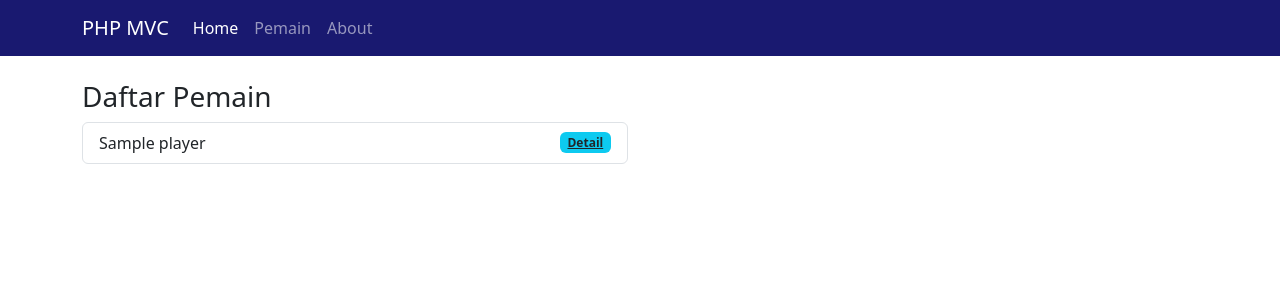
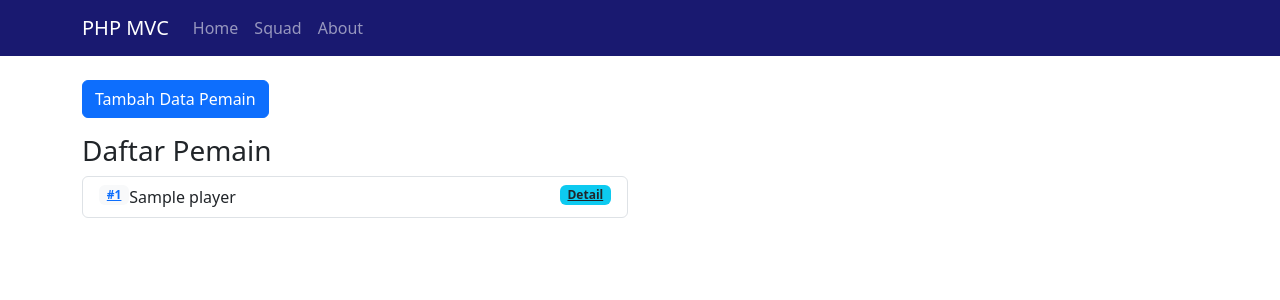
Before and after one commit to TanzilalGummilang/tutorial_php-mvc, a PHP site: the page made by app/views/players/index.php in a window 1280 px wide. Shown: the top 300 px of the page. Run offline with PHP 8.4, Linux system fonts and the light colour scheme; the template is opened without the code that fills it: most values are stand-ins (such as "Sample title", 1, 10 or a date in 2020); some libraries are stand-ins or nearby versions.

Commit message:
eps09 insert data, update database ke db_chelsea_phpmvc

```diff
--- a/app/config/config.php
+++ b/app/config/config.php
@@ -5,6 +5,6 @@ define('BASEURL', 'http://localhost/phpmvc/public');
 define('DB_HOST', 'localhost');
 define('DB_USER', 'root');
 define('DB_PASS', '');
-define('DB_NAME', 'db_chelsea_fc');
+define('DB_NAME', 'db_chelsea_phpmvc');
 
 ?>
--- a/app/core/Database.php
+++ b/app/core/Database.php
@@ -67,6 +67,11 @@ class Database
     return $this->stmt->fetch(PDO::FETCH_ASSOC);
   }
 
+  public function rowCount()
+  {
+    return $this->stmt->rowCount();
+  }
+
 }
 
 ?>
--- a/app/views/players/detail.php
+++ b/app/views/players/detail.php
@@ -8,11 +8,6 @@
     <p class="card-text mb-1"><?= $data['players']['nationality']; ?></p>
     <p class="card-text"><?= $data['players']['position']; ?></p>
     <p class="card-text">#<?= $data['players']['player_number']; ?></p>
-    <p class="card-text mb-1"><?= $data['players']['birth_place']; ?></p>
-    <p class="card-text mb-1"><?= $data['players']['birth_date']; ?></p>
-    <p class="card-text mb-1"><?= $data['players']['height']; ?> cm</p>
-    <p class="card-text mb-1"><?= $data['players']['position_detail']; ?></p>
-    <p class="card-text">&pound<?= $data['players']['salary']; ?> /weekly</p>
 
     <a href="<?= BASEURL; ?>/players" class="card-link">Kembali</a>
   </div>
--- a/app/views/players/index.php
+++ b/app/views/players/index.php
@@ -1,14 +1,23 @@
 <div class="row">
   <div class="col-6">
+
+
+<!-- Button trigger modal -->
+<button type="button" class="btn btn-primary mb-3" data-bs-toggle="modal" data-bs-target="#formModalLabel">
+  Tambah Data Pemain
+</button>
+
+
     <h3>Daftar Pemain</h3>
 
-    <?php foreach ($data['players'] as $players) : ?>
-      <div class="list-group">
-        <li class="list-group-item d-flex justify-content-between align-items-center">
+    <ul class="list-group">
+      <?php foreach ($data['players'] as $players) : ?>
+        <li class="list-group-item">
           <?= $players['player_name']; ?>
-          <a href="<?= BASEURL; ?>/players/detail/<?= $players['player_code']; ?>" class="badge bg-info text-dark">Detail</a>
+          <a href="<?= BASEURL; ?>/players/detail/<?= $players['player_code']; ?>" class="badge bg-light text-primary float-start">#<?= $players['player_number']; ?></a>
+          <a href="<?= BASEURL; ?>/players/detail/<?= $players['player_code']; ?>" class="badge bg-info text-dark float-end">Detail</a>
         </li>
-      </div>
-    <?php endforeach; ?>
+      <?php endforeach; ?>
+    </ul>
   </div>
 </div>
--- a/app/views/templates/footer.php
+++ b/app/views/templates/footer.php
@@ -1,7 +1,60 @@
 </div>
 
+
+<!-- Modal -->
+<div class="modal fade" id="formModalLabel" tabindex="-1" aria-labelledby="titleModal" aria-hidden="true">
+  <div class="modal-dialog">
+    <div class="modal-content">
+      <div class="modal-header">
+        <h5 class="modal-title" id="titleModal">Tambah Data Pemain</h5>
+        <button type="button" class="btn-close" data-bs-dismiss="modal" aria-label="Close"></button>
+      </div>
+      <div class="modal-body">
+
+        <form action="<?= BASEURL; ?>/players/insert" method="post">
+
+          <div class="mb-3">
+            <label for="player-code" class="form-label">Kode Pemain</label>
+            <input type="text" class="form-control" id="player-code" name="player-code">
+            <div class="form-text">dua digit terakhir kode pemain sama dengan no punggung. co: ply015 </div>
+          </div>
+          <div class="mb-3">
+            <label for="player-name" class="form-label">Nama</label>
+            <input type="text" class="form-control" id="player-name" name="player-name">
+          </div>
+          <div class="mb-3">
+            <label for="player-number" class="form-label">Nomer Punggung</label>
+            <input type="text" class="form-control" id="player-number" name="player-number">
+            <div class="form-text">di isi hanya dua digit</div>
+          </div>
+          <div class="mb-3">
+            <label for="position" class="mb-3">Posisi</label>
+            <select class="form-select" name="position" id="position">
+              <option selected></option>
+              <option value="Goalkeeper">Goalkeeper</option>
+              <option value="Defender">Defender</option>
+              <option value="Midfielder">Midfielder</option>
+              <option value="Forward">Forward</option>
+            </select>
+          </div>
+
+      </div>
+      <div class="modal-footer">
+        <button type="button" class="btn btn-secondary" data-bs-dismiss="modal">Cancel</button>
+        <button type="submit" class="btn btn-primary">Tambah</button>
+
+        </form>
+
+      </div>
+    </div>
+  </div>
+</div>
+
+
+<script src="https://cdn.jsdelivr.net/npm/bootstrap@5.1.3/dist/js/bootstrap.bundle.min.js" integrity="sha384-ka7Sk0Gln4gmtz2MlQnikT1wXgYsOg+OMhuP+IlRH9sENBO0LRn5q+8nbTov4+1p" crossorigin="anonymous"></script>
 <script src="https://cdn.jsdelivr.net/npm/@popperjs/core@2.10.2/dist/umd/popper.min.js" integrity="sha384-7+zCNj/IqJ95wo16oMtfsKbZ9ccEh31eOz1HGyDuCQ6wgnyJNSYdrPa03rtR1zdB" crossorigin="anonymous"></script>
 <script src="<?= BASEURL; ?>/public/js/bootstrap.js"></script>
 
+
 </body>
 </html>
--- a/app/views/templates/header.php
+++ b/app/views/templates/header.php
@@ -19,8 +19,8 @@
     </button>
     <div class="collapse navbar-collapse" id="navbarNavAltMarkup">
       <div class="navbar-nav">
-      <a class="nav-link active" aria-current="page" href="<?= BASEURL; ?>">Home</a>
-      <a class="nav-link" href="<?= BASEURL; ?>/players">Pemain</a>
+      <a class="nav-link" href="<?= BASEURL; ?>">Home</a>
+      <a class="nav-link" href="<?= BASEURL; ?>/players">Squad</a>
       <a class="nav-link" href="<?= BASEURL; ?>/about">About</a>
       </div>
     </div>
```
Also changed, not shown: app/controllers/Players.php (+8 -0 lines), app/models/Players_model.php (+17 -0 lines), app/views/players/detail-02.php (added, +27 -0 lines).
